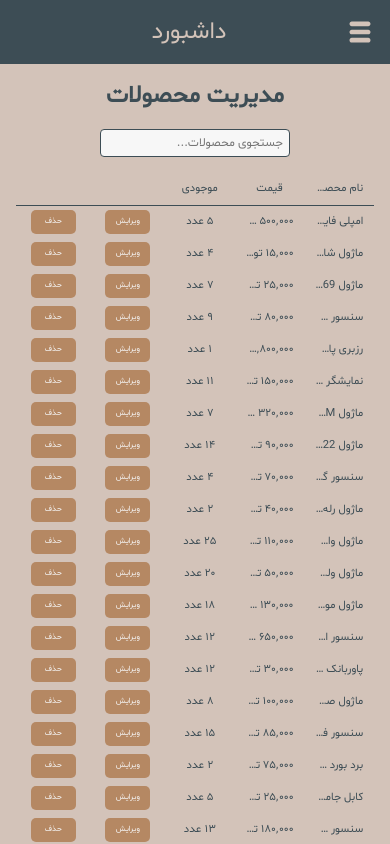
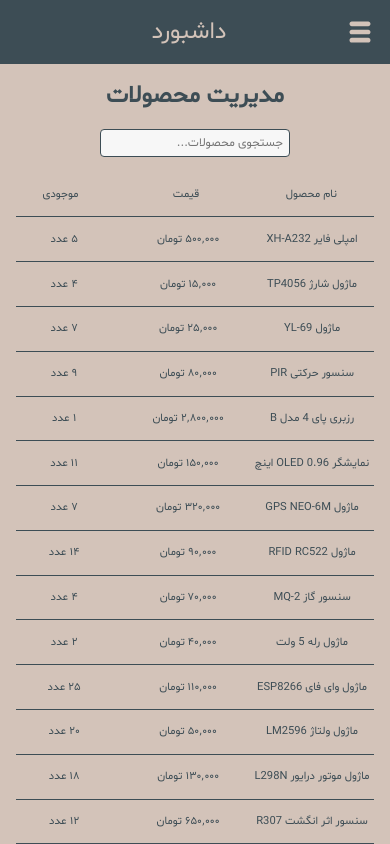
Before and after one commit to mohsen2020zm/Dashboard, a React (Create React App) app: page /manage-products in a window 390 px wide. Shown: the top 844 px of the page. Built offline with nearby package versions, Linux system fonts and the light colour scheme.

Commit message:
Update style of components.
AllOrders & ManageProducts & Users & Row

```diff
--- a/src/App.css
+++ b/src/App.css
@@ -40,6 +40,9 @@ select:focus{
     border: 1px solid #3d4d55;
     border-radius: 4px;
     font-size: 0.83rem;
+}
+.scroll-div{
+    width: 100%;
 }
 .dash-page-content-parent{
     margin-right: 15rem;
@@ -87,6 +90,9 @@ input:focus, textarea:focus{
         height: 1.7rem;
         font-size: 0.8rem;
     }
+    .scroll-div{
+        overflow-x: scroll;
+    }
 }
 @media only screen and (max-width: 480px){
     .container{
--- a/src/Components/AllOrders/AllOrders.css
+++ b/src/Components/AllOrders/AllOrders.css
@@ -45,22 +45,19 @@
     }
 }
 @media only screen and (max-width: 768px){
+    .all-ords-main-div{
+        width: 36rem;
+    }
     .all-ords-select-box, .all-ords-flex-handle-status-div{
-        height: 1.5rem;
+        height: 1.6rem;
     }
     .all-ords-details-modal-btn, .all-ords-flex-handle-details-div{
-        height: 1.5rem;
-        width: 3rem;
+        height: 1.6rem;
         font-size: 0.6rem;
     }
 }
 @media only screen and (max-width: 480px){
-    .all-ords-select-box, .all-ords-flex-handle-status-div{
-        width: 3.5rem;
-        font-size: 0.4rem;
-    }
-    .all-ords-details-modal-btn, .all-ords-flex-handle-details-div{
-        width: 2.8rem;
-        font-size: 0.5rem;
+    .all-ords-main-div{
+        width: 30rem;
     }
 }
--- a/src/Components/AllOrders/AllOrders.js
+++ b/src/Components/AllOrders/AllOrders.js
@@ -42,8 +42,9 @@ export default function AllOrders() {
                 className='pages-nav-bar-input'
                 onChange={e => setSearchParams({q: e.target.value})} />
               </div>
+                <div className="scroll-div">
                   <div className="all-ords-main-div">
-                  <Row borderDetails='1px solid #3d4d55' column1='نام کاربر' column2='نام محصول' column3='تاریخ سفارش' >
+                    <Row column1='نام کاربر' column2='نام محصول' column3='تاریخ سفارش' >
                       <div className='all-ords-flex-handle-status-div'></div>
                       <div className='all-ords-flex-handle-details-div'></div>
                     </Row>
@@ -60,6 +61,7 @@ export default function AllOrders() {
                   </div>
                 </div>
           </div>
+      </div>
     </>
   )
 }
--- a/src/Components/ManageProducts/ManageProducts.css
+++ b/src/Components/ManageProducts/ManageProducts.css
@@ -3,7 +3,7 @@
     margin-bottom: 1.5rem;
 }
 .manage-pros-btn{
-    width: 5.5rem;
+    width: 5rem;
     height: 2rem;
     border: none;
     border-radius: 5px;
@@ -26,15 +26,16 @@
     }
 }
 @media only screen and (max-width: 768px){
+    .manage-pros-main-div{
+        width: 36rem;
+    }
     .manage-pros-btn, .manage-pros-flex-handle-div{
-        height: 1.5rem;
-        width: 3rem;
+        height: 1.6rem;
         font-size: 0.6rem;
     }
 }
 @media only screen and (max-width: 480px){
-    .manage-pros-btn, .manage-pros-flex-handle-div{
-        width: 2.8rem;
-        font-size: 0.5rem;
+    .manage-pros-main-div{
+        width: 30rem;
     }
 }
--- a/src/Components/ManageProducts/ManageProducts.js
+++ b/src/Components/ManageProducts/ManageProducts.js
@@ -37,9 +37,9 @@ export default function ManageProducts() {
                 className='pages-nav-bar-input'
                 onChange={e => setSearchParams({q: e.target.value})} />
               </div>
-
+              <div className="scroll-div">
                 <div className="manage-pros-main-div">
-                <Row borderDetails='1px solid #3d4d55' column1='نام محصول' column2='قیمت' column3='موجودی' >
+                  <Row column1='نام محصول' column2='قیمت' column3='موجودی' >
                     <div className='manage-pros-flex-handle-div'></div>
                     <div className='manage-pros-flex-handle-div'></div>
                   </Row>
@@ -53,6 +53,7 @@ export default function ManageProducts() {
                 </div>
               </div>
           </div>
+      </div>
     </>
   )
 }
--- a/src/Components/Row/Row.css
+++ b/src/Components/Row/Row.css
@@ -1,10 +1,10 @@
 .row-main-div{
     width: 100%;
-    height: 3rem;
     margin: 0 auto;
     display: flex;
     align-items: center;
     justify-content: space-around;
+    border-bottom: 1px solid #3d4d55;
 }
 .row-tiles{
     width: 10rem;
@@ -12,24 +12,15 @@
     text-align: center;
     font-size: 1rem;
     color: #3d4d55;
-    white-space: nowrap;
-    overflow: hidden;
-    text-overflow: ellipsis;
 }
 
-
 @media only screen and (max-width: 768px){
-    .row-main-div{
-        height: 2rem;
-    }
     .row-tiles{
-        width: 8rem;
         font-size: 0.9rem;
     }
 }
 @media only screen and (max-width: 480px){
     .row-tiles{
-        width: 3rem;
         font-size: 0.7rem;
     }
 }
--- a/src/Components/Row/Row.js
+++ b/src/Components/Row/Row.js
@@ -1,8 +1,8 @@
 import './Row.css'
 
-export default function Row({children ,borderDetails = 'none' ,column1, column2, column3}) {
+export default function Row({children, column1, column2, column3}) {
   return (
-    <div className='row-main-div' style={{borderBottom: borderDetails}}>
+    <div className='row-main-div'>
         <p title={column1} className="row-tiles">{column1}</p>
         <p title={column2} className="row-tiles">{column2}</p>
         <p title={column3} className="row-tiles">{column3}</p>
--- a/src/Components/Users/Users.css
+++ b/src/Components/Users/Users.css
@@ -2,3 +2,14 @@
     width: 100%;
     margin-bottom: 1.5rem;
 }
+
+@media only screen and (max-width: 768px){
+    .users-main-div{
+        width: 36rem;
+    }
+}
+@media only screen and (max-width: 480px){
+    .users-main-div{
+        width: 30rem;
+    }
+}
--- a/src/Components/Users/Users.js
+++ b/src/Components/Users/Users.js
@@ -27,11 +27,13 @@ export default function Users() {
              className='pages-nav-bar-input'
              onChange={e => setSearchParams({q: e.target.value})} />
           </div>
-          <div className="users-main-div">
-            <Row borderDetails='1px solid #3d4d55' column1='نام و نام خانوادگی' column2='نام کاربری' column3='شماره تلفن' />
-            {
-            filteredUsers.map(user => <Row key={user.id} column1={user.name} column2={user.userName} column3={user.phone} />)
-            }
+          <div className="scroll-div">
+            <div className="users-main-div">
+              <Row column1='نام و نام خانوادگی' column2='نام کاربری' column3='شماره تلفن' />
+              {
+              filteredUsers.map(user => <Row key={user.id} column1={user.name} column2={user.userName} column3={user.phone} />)
+              }
+            </div>
           </div>
         </div>
     </div>
```
Lines whose indentation alone changed are shown as unchanged.
